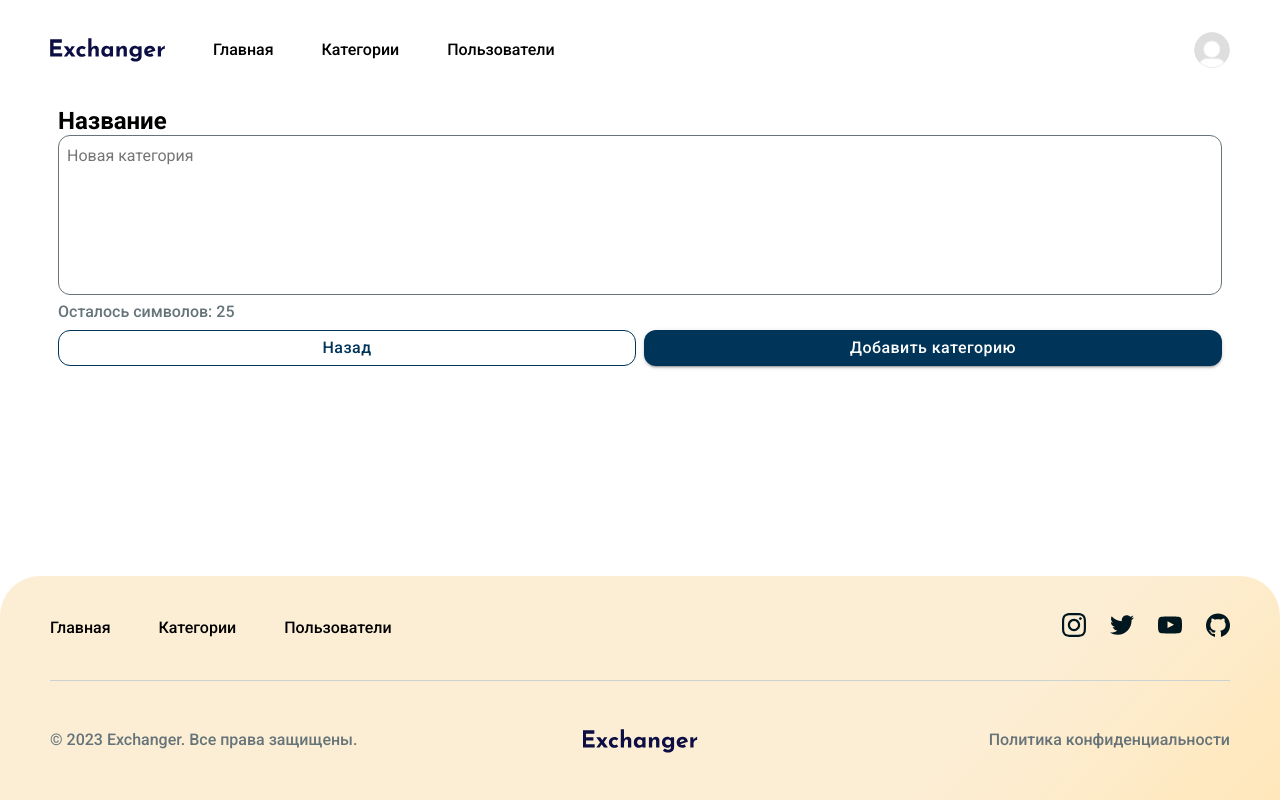
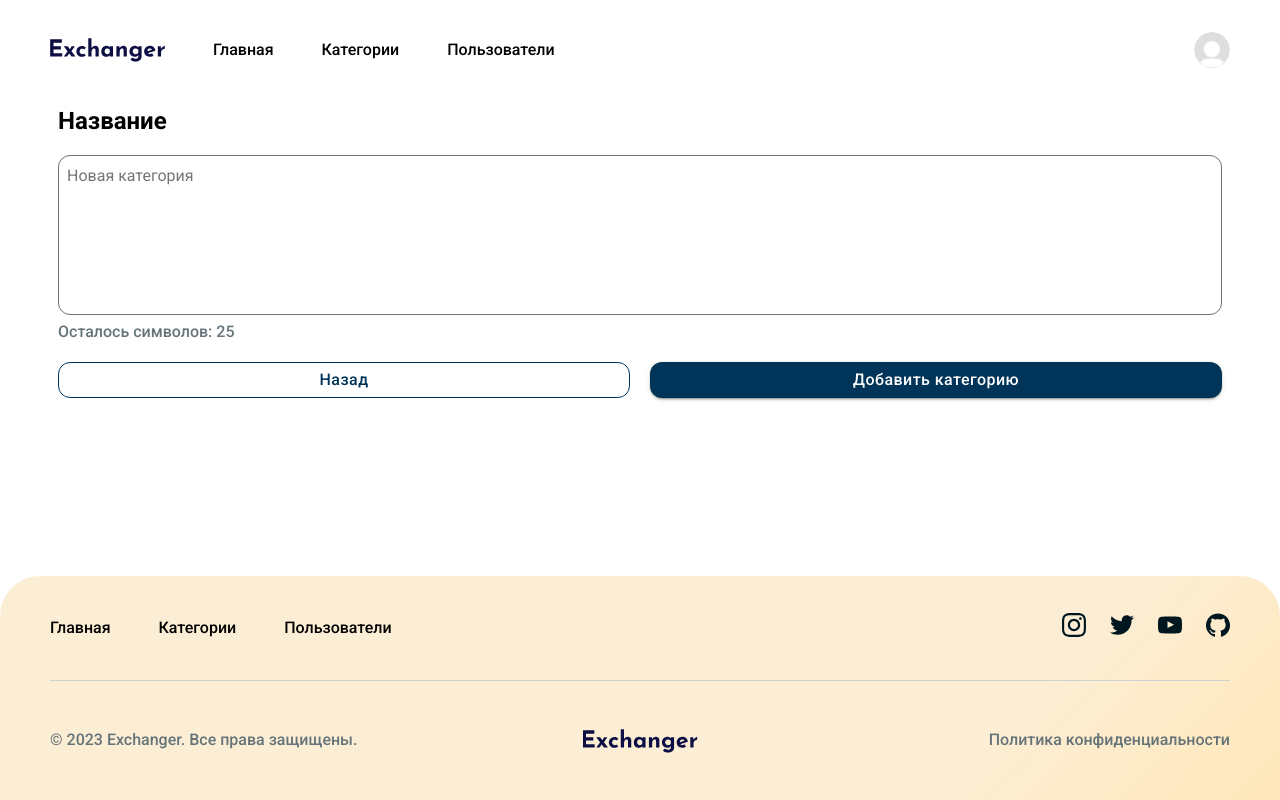
Before and after one commit to pustart/exchanger-front-dsr, a Next.js app: page /addcategory in a window 1280 px wide. Built offline with nearby package versions, Linux system fonts and the light colour scheme.

Commit message:
refactor: update margin for title

```diff
--- a/src/components/templates/AdminPages/AddCategoryPage/AddCategoryPage.module.css
+++ b/src/components/templates/AdminPages/AddCategoryPage/AddCategoryPage.module.css
@@ -4,7 +4,7 @@
 }
 
 .title {
-  margin: 0;
+  margin: 0 0 1.25rem;
 }
 
 .form-group {
@@ -21,6 +21,8 @@
 }
 
 .char-count {
+  margin-bottom: 1.25rem;
+
   color: var(--faint-strong);
 }
 
@@ -30,5 +32,5 @@
   justify-content: flex-end;
 
   width: 100%;
-  gap: 0.5rem;
+  gap: 1.25rem;
 }
```
